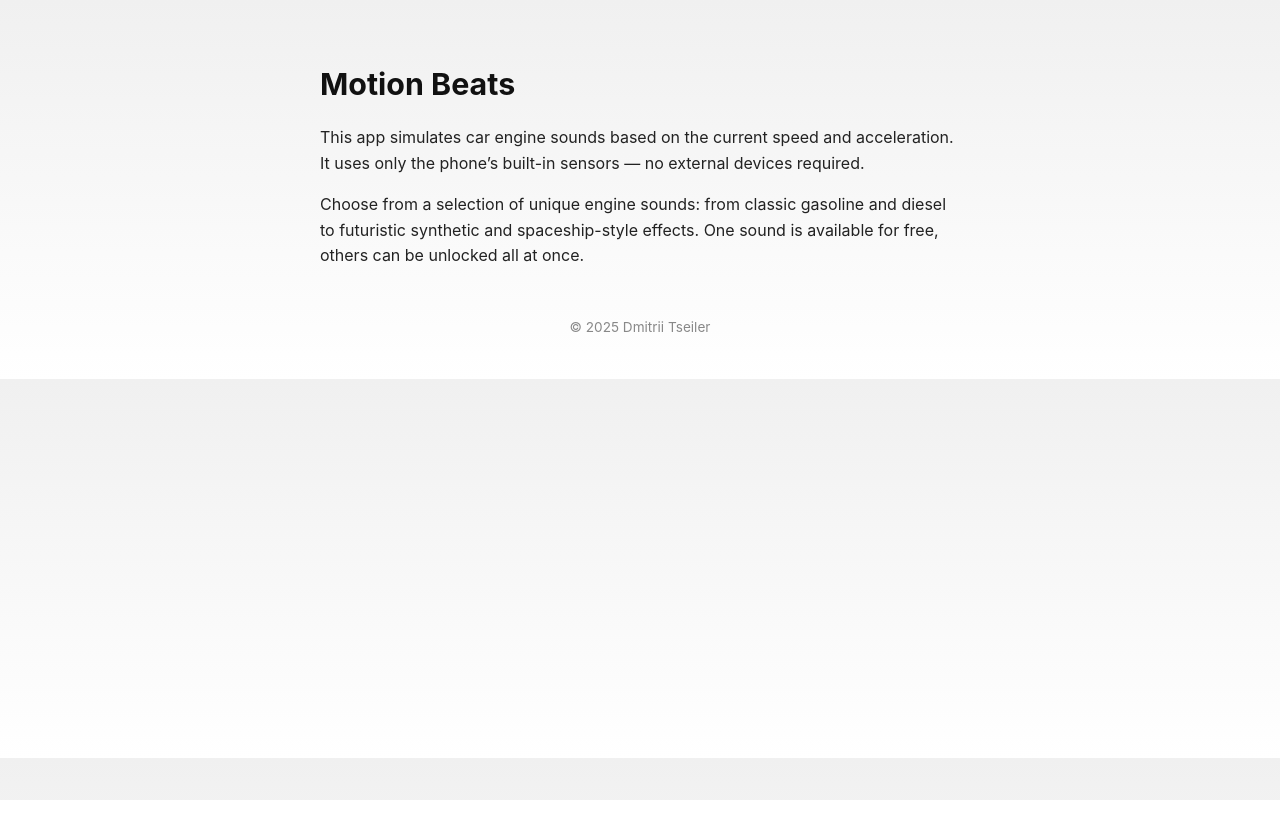
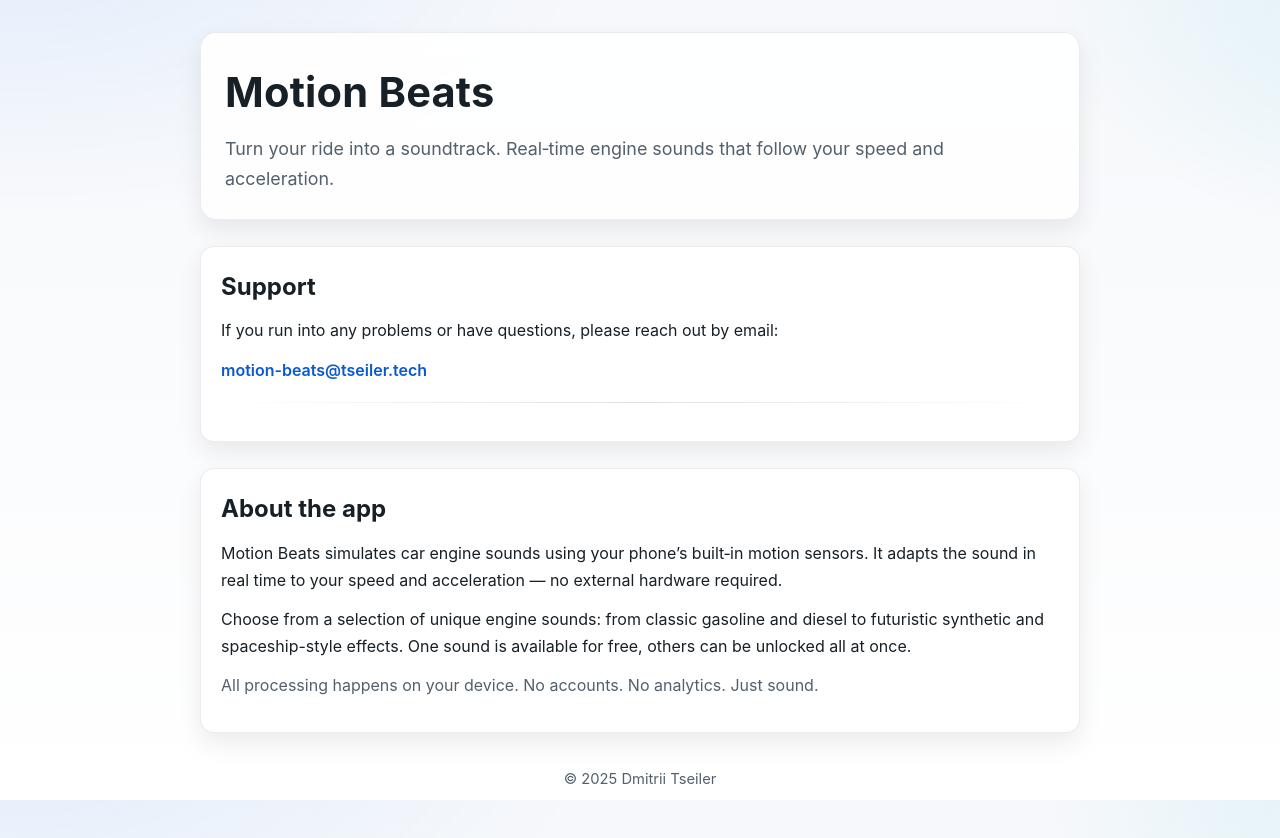
Before and after one commit to tseylerd/tseylerd.github.io, a plain HTML site: page motion-beats/index.html in a window 1280 px wide. Before the commit the page ends 800 px from the top, so only its background shows below. Drawn offline with Linux system fonts and the light colour scheme.

Commit message:
improve motion beats page

```diff
--- a/motion-beats/index.html
+++ b/motion-beats/index.html
@@ -5,61 +5,92 @@
     <meta name="viewport" content="width=device-width, initial-scale=1.0"/>
     <title>Motion Beats</title>
     <style>
-        body {
-            font-family: -apple-system, BlinkMacSystemFont, sans-serif;
-            background: linear-gradient(180deg, #f0f0f0, #ffffff);
-            color: #222;
-            max-width: 640px;
+        :root{
+            --bg: #f6f8fb;
+            --bg2: #ffffff;
+            --card: #ffffff;
+            --text: #172026;
+            --muted: #52606d;
+            --primary: #0b6bfd;
+            --primary-2: #0959d3;
+            --accent: #06b6d4;
+            --border: rgba(15, 23, 42, 0.08);
+            --shadow: 0 10px 24px rgba(2, 8, 20, 0.08);
+        }
+        *{box-sizing:border-box}
+        html,body{height:100%}
+        body{
+            margin:0;
+            font-family: -apple-system, BlinkMacSystemFont, "Segoe UI", Roboto, Helvetica, Arial, sans-serif;
+            color: var(--text);
+            background:
+                radial-gradient(1000px 500px at 0% -10%, rgba(11,107,253,0.08), transparent 60%),
+                radial-gradient(600px 400px at 110% 0%, rgba(6,182,212,0.10), transparent 60%),
+                linear-gradient(180deg, var(--bg), var(--bg2));
+            line-height: 1.7;
+            -webkit-font-smoothing: antialiased;
+            -moz-osx-font-smoothing: grayscale;
+        }
+        a{ color: var(--primary); text-decoration: none }
+        a:hover{ text-decoration: underline }
+        .wrap{
+            max-width: 920px;
             margin: 0 auto;
-            padding: 40px 24px;
-            line-height: 1.6;
+            padding: 32px 20px 72px;
         }
+        header.hero{
+            display:grid; grid-template-columns: 1fr; gap: 16px; align-items:center;
+            background: linear-gradient(180deg, rgba(255,255,255,0.9), rgba(255,255,255,0.82));
+            border: 1px solid var(--border);
+            box-shadow: var(--shadow);
+            border-radius: 16px;
+            padding: 24px 24px;
+            backdrop-filter: blur(4px);
+        }
+        .brand{ display:flex; align-items:flex-start; gap:14px; }
+        h1{font-size: clamp(1.9rem, 4vw, 2.6rem); margin:0; letter-spacing:.2px}
+        .subtitle{color: var(--muted); margin-top:6px; font-size: clamp(1rem, 2.6vw, 1.12rem)}
 
-        h1 {
-            font-size: 1.9rem;
-            margin-bottom: 0.5rem;
-            color: #111;
+        section{ margin-top: 26px; }
+        .card{
+            background: var(--card);
+            border: 1px solid var(--border);
+            border-radius: 14px; padding: 20px 20px; box-shadow: var(--shadow);
         }
-
-        h2 {
-            font-size: 1.3rem;
-            margin-top: 2rem;
-            margin-bottom: 0.5rem;
-        }
-
-        p {
-            margin-bottom: 1rem;
-        }
-
-        a {
-            color: #007aff;
-            text-decoration: none;
-        }
-
-        a:hover {
-            text-decoration: underline;
-        }
-
-        .footer {
-            margin-top: 3rem;
-            font-size: 0.85rem;
-            color: #888;
-            text-align: center;
-        }
+        h2{font-size: clamp(1.2rem, 2.4vw, 1.5rem); margin:0 0 10px}
+        p{margin: 0 0 12px}
+        .muted{color: var(--muted)}
+        .sep{height:1px; background: linear-gradient(90deg, transparent, rgba(2, 8, 20, 0.12), transparent); margin: 18px 0}
+        .email-link{color: var(--primary-2); font-weight:600}
+        .footer{margin-top:34px; color: var(--muted); text-align:center; font-size:.92rem}
     </style>
 </head>
 <body>
-<h1>Motion Beats</h1>
-<p>
-    This app simulates car engine sounds based on the current speed and acceleration. It uses only the phone’s built-in sensors — no external devices required.
-</p>
+    <div class="wrap">
+        <header class="hero card">
+            <div class="brand">
+                <div>
+                    <h1>Motion Beats</h1>
+                    <div class="subtitle">Turn your ride into a soundtrack. Real‑time engine sounds that follow your speed and acceleration.</div>
+                </div>
+            </div>
+        </header>
 
-<p>
-    Choose from a selection of unique engine sounds: from classic gasoline and diesel to futuristic synthetic and spaceship-style effects. One sound is available for free, others can be unlocked all at once.
-</p>
+        <section id="support" class="card">
+            <h2>Support</h2>
+            <p>If you run into any problems or have questions, please reach out by email:</p>
+            <p><a class="email-link" href="mailto:motion-beats@tseiler.tech">motion-beats@tseiler.tech</a></p>
+            <div class="sep"></div>
+        </section>
 
-<div class="footer">
-    &copy; 2025 Dmitrii Tseiler
-</div>
+        <section id="about" class="card">
+            <h2>About the app</h2>
+            <p>Motion Beats simulates car engine sounds using your phone’s built‑in motion sensors. It adapts the sound in real time to your speed and acceleration — no external hardware required.</p>
+            <p>Choose from a selection of unique engine sounds: from classic gasoline and diesel to futuristic synthetic and spaceship-style effects. One sound is available for free, others can be unlocked all at once.</p>
+            <p class="muted">All processing happens on your device. No accounts. No analytics. Just sound.</p>
+        </section>
+
+        <div class="footer">&copy; 2025 Dmitrii Tseiler</div>
+    </div>
 </body>
 </html>
```
